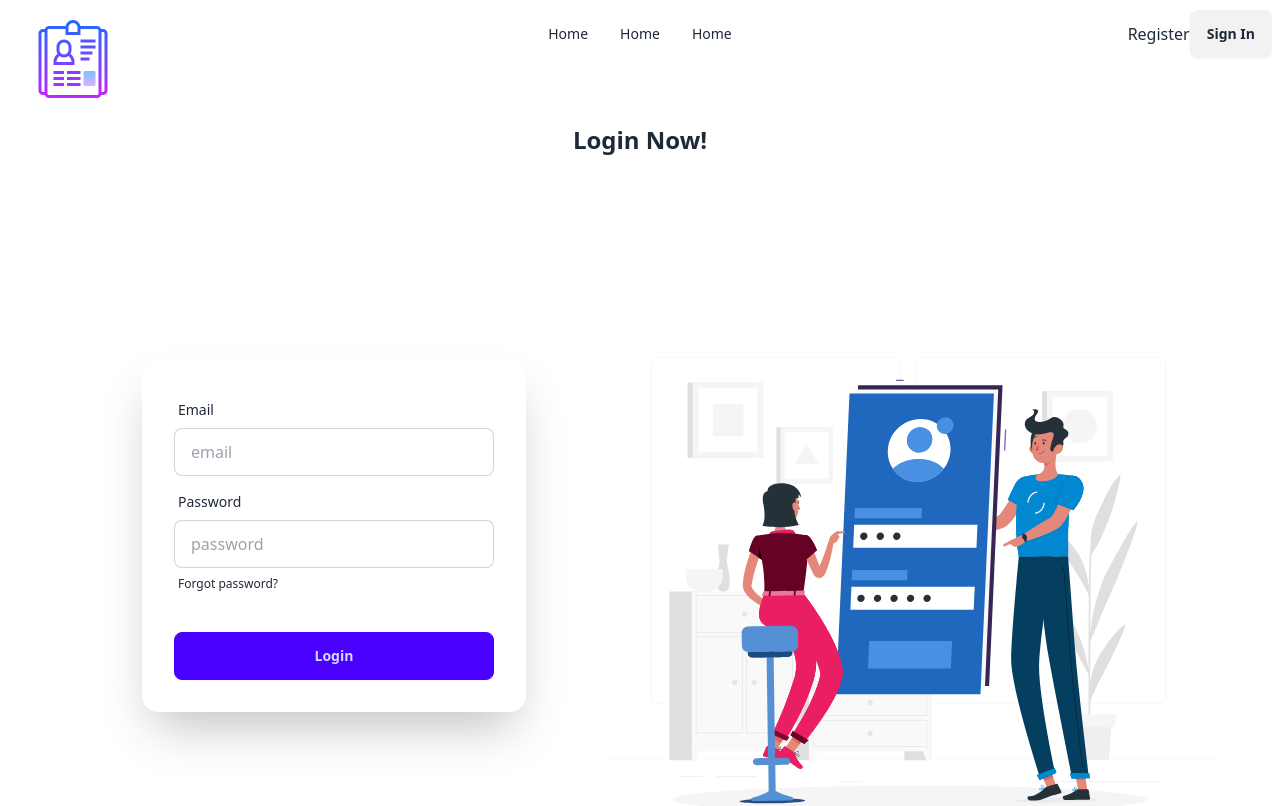
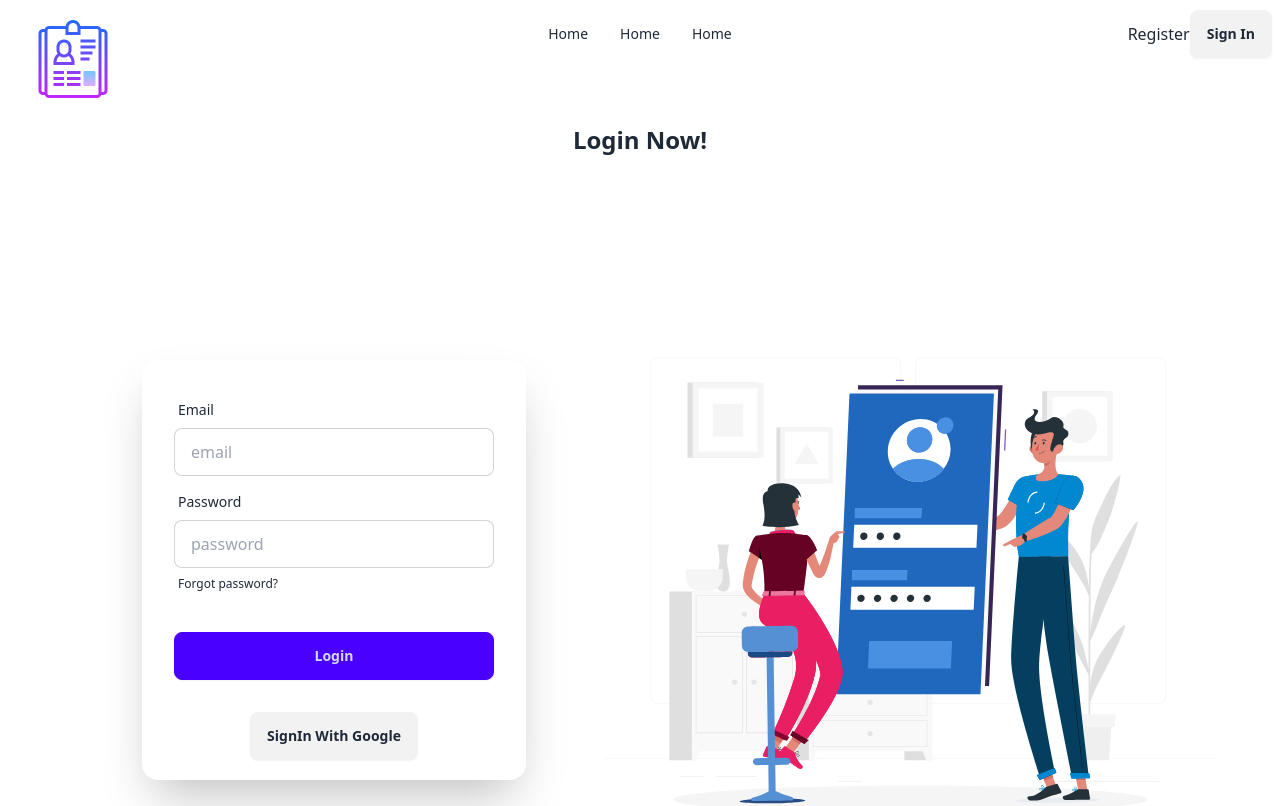
Before and after one commit to Ayesha10412/job-portal-client, a React (Vite) app: page /login in a window 1280 px wide. Shown: the top 806 px of the page. Built offline with nearby package versions, Linux system fonts and the light colour scheme; no server answers.

Commit message:
added the google provider in login page

```diff
--- a/src/pages/Login/SignIn.jsx
+++ b/src/pages/Login/SignIn.jsx
@@ -2,6 +2,7 @@ import React, { useContext } from "react";
 import loginAnimation from "../../assets/lottie_JSON/Animation - 1733867489260.json";
 import Lottie from "lottie-react";
 import AuthContext from "../../context/AuthContext/AuthContext";
+import SocialLogin from "../shared/SocialLogin";
 const SignIn = () => {
   const { signInUser } = useContext(AuthContext);
   const handleLogin = (event) => {
@@ -58,6 +59,9 @@ const SignIn = () => {
               <button className="btn btn-primary">Login</button>
             </div>
           </form>
+          <div className="mx-auto mb-5">
+            <SocialLogin></SocialLogin>
+          </div>
         </div>
         <div className=" items-center ">
           <Lottie animationData={loginAnimation}></Lottie>
```
